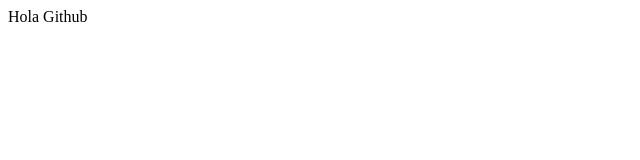
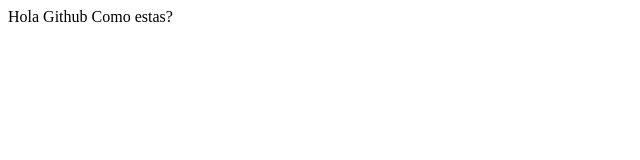
Before and after one commit to 322Software/azuretest, a plain HTML site: page index.html in a window 1280 px wide. Shown: the whole page, without its empty margins (0-640 px from the left). Drawn offline with Linux system fonts and the light colour scheme.

Commit message:
Nuevos Cambios
7:39 se hicieron cambios

```diff
--- a/index.html
+++ b/index.html
@@ -5,6 +5,6 @@
 	<title>Document</title>
 </head>
 <body>
-	Hola Github
+	Hola Github Como estas?
 </body>
 </html>
```
